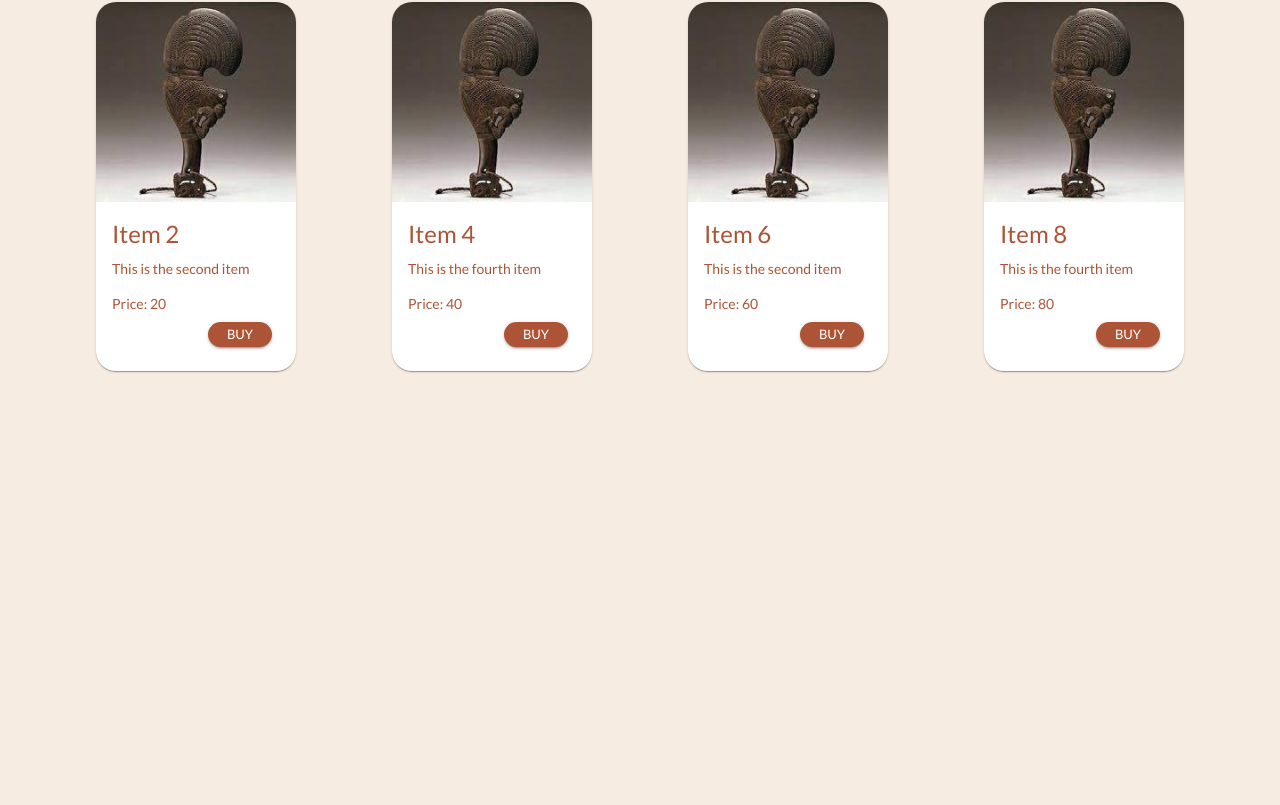
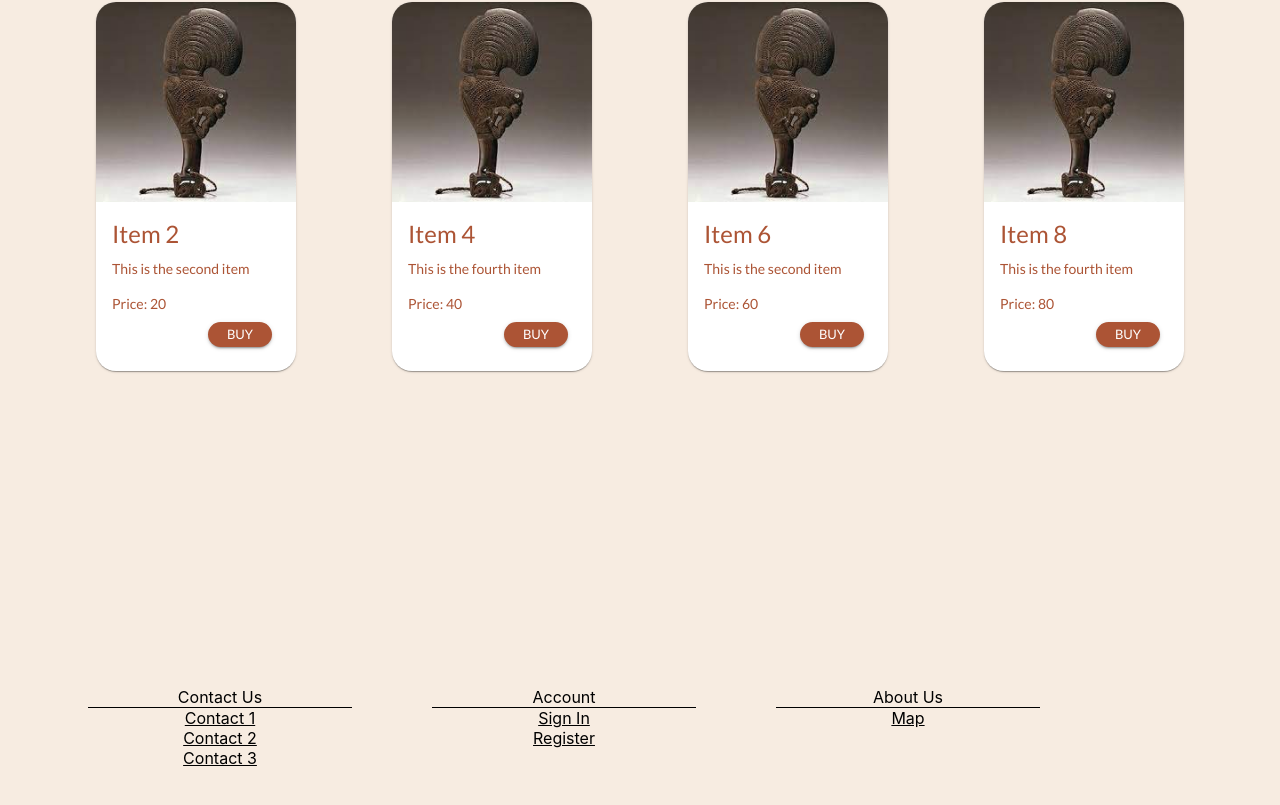
Before and after one commit to maxventer00/mapuche-art-school, a React (Create React App) app: page /marketplace in a window 1280 px wide. Shown: the part 1393-2198 px from the top of the page. Built offline with nearby package versions, Linux system fonts and the light colour scheme; a web font is replaced by a local one.

Commit message:
Footer added to marketplace - need to center and add to all pages

```diff
--- a/src/containers/Marketplace/marketplace.tsx
+++ b/src/containers/Marketplace/marketplace.tsx
@@ -77,28 +77,13 @@ const useStyles = makeStyles((theme) =>
       display: "flex",
       flexGrowing: 1,
     },
-    filterContainer: {
-      position: "absolute",
-      height: 900,
-      maxWidth: 300,
-      backgroundColor: "#FFFFFF",
+    footerContainer:
+    {
+      backgroundSize: "cover",
+      height: 100,
+      marginTop: 300,
+    },
 
-    },
-    tint: {
-      maxHeight: 1180,
-      padding: 0,
-      height: 1180,
-      backgroundColor: "rgba(0,0,0,.6)",
-    },
-    paper: {
-      padding: 20,
-      textAlign: "center"
-    },
-    marketplaceImg: {
-      width: "50%",
-      height: "50%",
-      marginLeft: "25%"
-    },
   })
 );
 
@@ -241,20 +226,13 @@ function Marketplace() {
             </List>
           </Grid>
         </Container>
+            {/* Footer Container */}
+      <Container className={`${classes.footerContainer}`}>
+        <Footer />
+      </Container>
+      </Container>
 
-          {/* <Grid container spacing={2}>
-          <Grid item xs={3} sx={{ position: "relative", marginLeft: 30 }}>
-            <Paper className={`${classes.paper}`} sx={{ height: 200, width: 150 }}>xs=12 sm=6</Paper>
-          </Grid>
-          <Grid item xs={3} sx={{ position: "relative"}}>
-            <Paper className={`${classes.paper}`} sx={{ height: 200, width: 150 }}>xs=12 sm=6</Paper>
-          </Grid>
-          <Grid item xs={3} sx={{ position: "relative" }}>
-            <Paper className={`${classes.paper}`} sx={{ height: 200, width: 150 }}>xs=12 sm=6</Paper>
-          </Grid>
-        </Grid> */}
 
-      </Container>
 
 
 
--- a/src/containers/Shared/footer.tsx
+++ b/src/containers/Shared/footer.tsx
@@ -1,11 +1,13 @@
 import React from "react";
 import { Container, Link, Grid, Box } from "@mui/material";
 
+// Footer not centred
+
 export default function Footer() {
     return <footer>
-        <Box bgcolor="#e7c6a5">
+        <Box bgcolor="fff" maxWidth={1000}>
             <Container maxWidth="lg">
-                <Grid container spacing={5}>
+                <Grid container spacing={10}>
                     <Grid item xs={12} sm={4}>
                         <Box borderBottom={1}>
                             Contact Us</Box>
```
